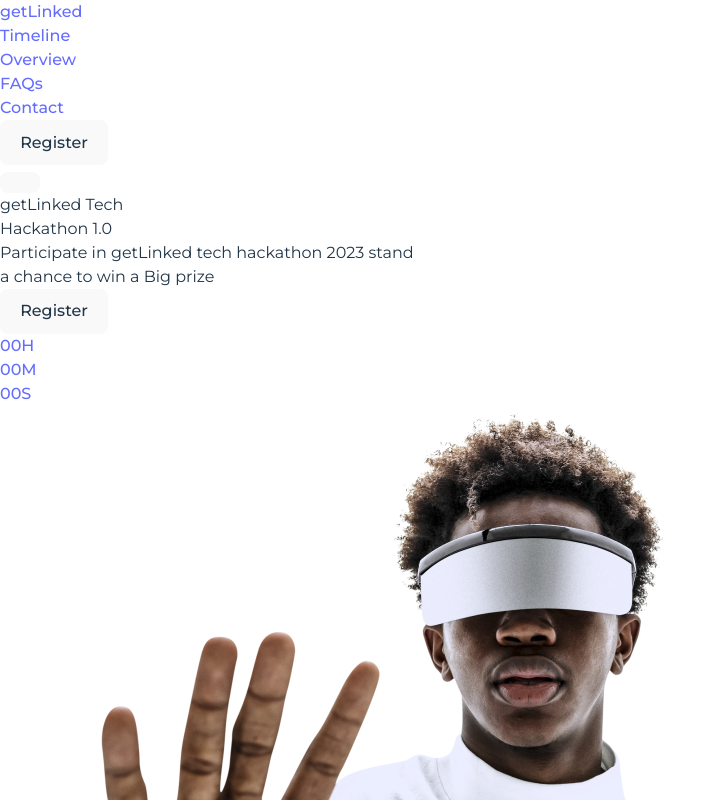
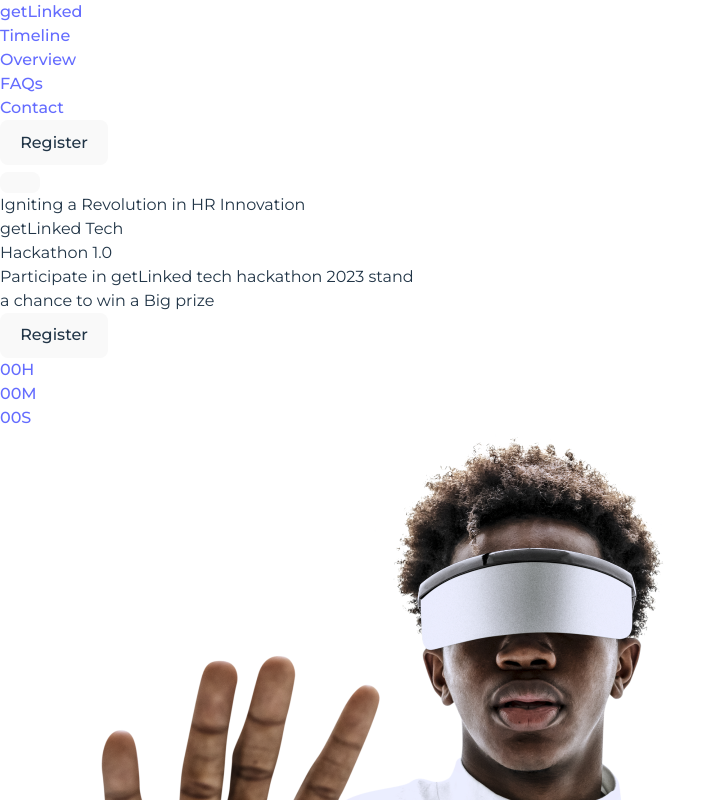
Before and after one commit to OgbuEsther/getLinked, a React (Vite) app: page / in a window 1280 px wide. Shown: the top 800 px of the page, without its empty margins (0-726 px from the left). Built offline with nearby package versions, Linux system fonts and the light colour scheme; a web font is replaced by a local one.

Commit message:
header and hero

```diff
--- a/src/home/Header.tsx
+++ b/src/home/Header.tsx
@@ -8,7 +8,7 @@
 
   return (
     <div className="bg-[#150E28] w-[100%]">
-      <div className="px-4 py-5 mx-auto sm:max-w-xl md:max-w-full lg:max-w-screen-xl md:px-24 lg:px-8">
+      <div className="px-4 py-5 mx-auto sm:max-w-xl md:max-w-[90%] lg:max-w-[90%]-xl md:px-24 lg:px-8">
         <div className="relative flex items-center justify-between">
           <a
             href="/"
--- a/src/home/Hero.tsx
+++ b/src/home/Hero.tsx
@@ -6,9 +6,13 @@
 
 
         return (
-          <div className="relative flex flex-col py-16 lg:py-0 lg:flex-col mt-[10px]">
+            <div>
+                <h2 className='lg:flex lg:justify-end lg:items-end z-50  top-0 text-white font-bold italic text-[30px] mr-[80px] sm:ml-[30px'>Igniting a Revolution in <span>HR Innovation</span></h2>
+                <div className="relative flex flex-col justify-between py-16 lg:py-0 lg:flex-col w-[100%] mt-[10px] ">
 
-            <div className="w-full max-w-xl px-4 mx-auto md:px-0 lg:px-8 lg:py-20 lg:max-w-screen-xl">
+
+            <div className="w-[90%]  max-w-[90%] px-4 mx-auto md:px-0 lg:px-8 lg:py-20 lg:max-w-[90%]-xl">
+
               <div className="mb-0 lg:max-w-lg lg:pr-8 xl:pr-6">
                 <h2 className="mb-5 font-sans text-4xl text-left font-bold tracking-tight text-white sm:text-6xl sm:leading-none md:text-left sm:text-center">
                  getLinked Tech
@@ -18,7 +22,7 @@
                 <p className="mb-5 text-base text-white md:text-lg md:text-left sm:text-center">
                  Participate in getLinked tech hackathon 2023 stand <br /> a chance to win a Big prize
                 </p>
-                <div className="mb-10 mt-[50px] text-left sm:text-center sm:mt-[30px] md:mb-16 lg:mb-20">
+                <div className="mb-10 mt-[50px] lg:text-left sm:text-center sm:mt-[30px] md:mb-16 lg:mb-20">
                   <button
 
                     className="inline-flex items-center p-[20px] justify-center w-auto h-12 px-6 font-medium tracking-wide text-white transition duration-200 rounded shadow-md md:w-auto bg-deep-purple-accent-400 bg-gradient-to-r from-[#D434FE] to-[#903AFF]  hover:bg-deep-purple-accent-700 focus:shadow-outline focus:outline-none"
@@ -26,7 +30,7 @@
                     Register
                   </button>
                 </div>
-                <div className="flex flex-col items-start sm:items-center">
+                <div className="flex flex-col items-start sm:items-center lg:items-start">
                   {/* <div className="mb-2 text-sm text-gray-600 md:mb-2">Follow us</div> */}
                   <div className="flex items-start space-x-4">
 
@@ -62,20 +66,22 @@
                 </div>
               </div>
             </div>
-            <div className="inset-y-0 top-0 right-0 w-full max-w-xl px-4 mx-auto mb-6 md:px-0 lg:pl-8 lg:pr-0 lg:mb-0 lg:mx-0 lg:w-1/2 lg:max-w-full lg:absolute xl:px-0">
+            <div className="inset-y-0 top-0 right-0 w-[500px] h-[500px] pt-[100px] mb-[500px] max-w-xl px-4 mx-auto  md:px-0 lg:pl-8 lg:pr-0  lg:mx-0 lg:w-1/2 lg:max-w-full lg:absolute xl:px-0">
               <img
-                className="object-cover relative w-full h-[700px] rounded shadow-lg lg:rounded-none lg:shadow-none md:h-96 lg:h-full sm:w-[100%] sm:h-[500px]"
+                className="object-contain relative w-full h-[100%]  rounded shadow-lg lg:rounded-none lg:shadow-none  lg:h-full sm:w-[100%] sm:h-[500px]"
                 src={hero}
                 alt=""
               />
               <img
-                className="absolute md:top-0 object-cover sm:w-[400px] sm:top-[500px]"
+                className="absolute md:top-0 object-cover lg:w-[80vh] h-[50vh] w-[100%] sm:w-[400px] sm:top-[500px]"
                 src={splash}
                 alt=""
               />
 
             </div>
           </div>
+            </div>
+
         );
       };
 
--- a/src/home/HomeScreen.tsx
+++ b/src/home/HomeScreen.tsx
@@ -10,6 +10,7 @@
     <div className=' bg-[#150E28] '>
         <Header />
         <Hero />
+
         <Content />
         <hr />
         <Content2 />
```
